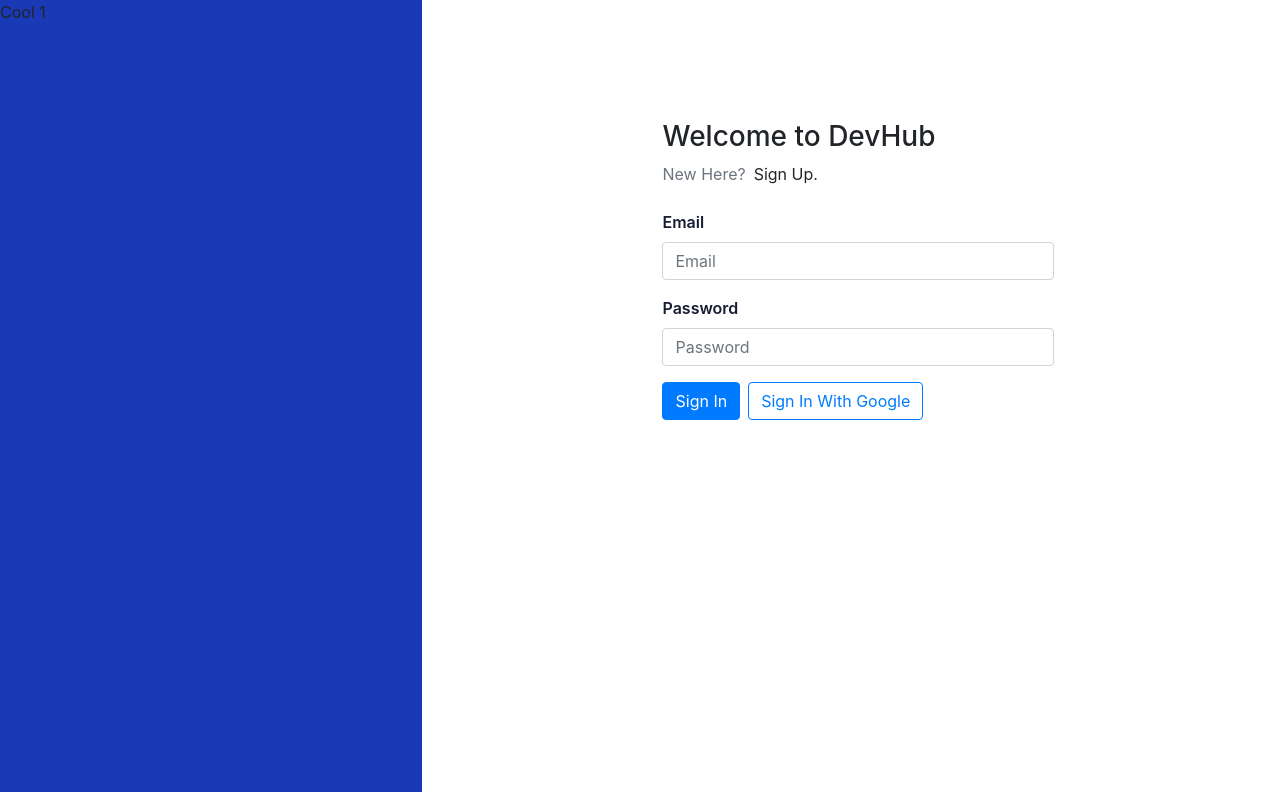
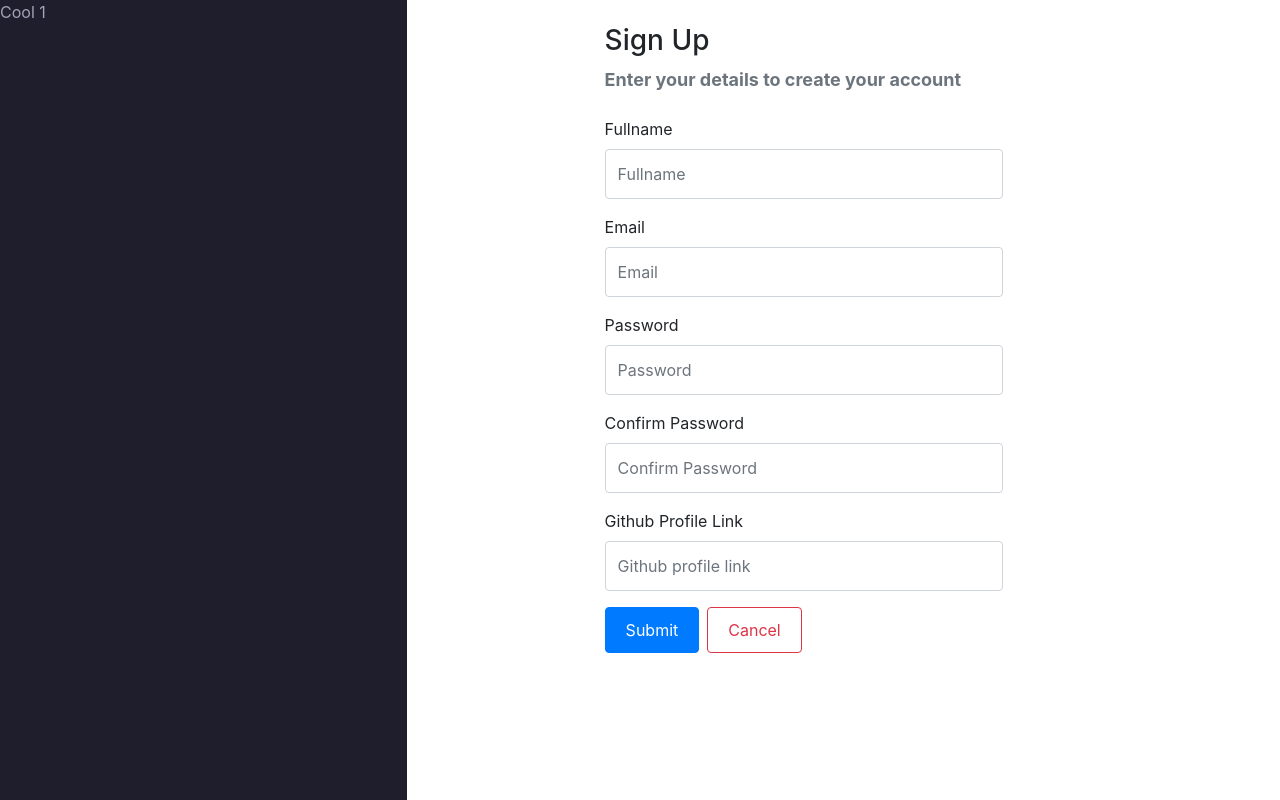
Before and after one commit to greatertomi/devhub-frontend, a React (Create React App) app: page /register in a window 1280 px wide. Built offline with nearby package versions, Linux system fonts and the light colour scheme.

Commit message:
Worked on login and register

```diff
--- a/package.json
+++ b/package.json
@@ -3,6 +3,9 @@
   "version": "0.1.0",
   "private": true,
   "dependencies": {
+    "@fortawesome/fontawesome-svg-core": "^1.2.32",
+    "@fortawesome/free-solid-svg-icons": "^5.15.1",
+    "@fortawesome/react-fontawesome": "^0.1.12",
     "@testing-library/jest-dom": "^5.11.4",
     "@testing-library/react": "^11.1.0",
     "@testing-library/user-event": "^12.1.10",
@@ -10,6 +13,7 @@
     "node-sass": "^4.14.1",
     "react": "^17.0.1",
     "react-dom": "^17.0.1",
+    "react-router-dom": "^5.2.0",
     "react-scripts": "4.0.0",
     "web-vitals": "^0.2.4"
   },
--- a/src/App.css
+++ b/src/App.css
@@ -2,4 +2,6 @@
 
 body {
   font-family: 'Poppins', sans-serif;
+  overflow-y: auto;
+  overflow-x: hidden;
 }
--- a/src/App.js
+++ b/src/App.js
@@ -1,11 +1,19 @@
 import React from "react";
 import './App.css';
 import Home from './components/designs/Home';
+import { BrowserRouter, Route} from 'react-router-dom';
+import Login from './components/auth/Login';
+import Register from './components/auth/Register';
+
 
 const App = () => {
   return (
     <div className="App">
-      <Home/>
+      <BrowserRouter>
+        <Route path='/' exact component={Login}/>
+        <Route path='/login' exact component={Login}/>
+        <Route path='/register' exact component={Register}/>
+      </BrowserRouter>
     </div>
   );
 };
--- a/src/components/auth/Login.js
+++ b/src/components/auth/Login.js
@@ -1,13 +1,22 @@
 import React from 'react';
+/*import {FontAwesomeIcon} from '@fortawesome/react-fontawesome';
+import {faGuitar} from '@fortawesome/free-solid-svg-icons';*/
 import './auth.scss'
+import {Link} from 'react-router-dom';
+import Home from '../designs/Home';
 
 const Login = () => {
   return (
+    <div className="row">
+      <div className="col-md-4">
+        <Home/>
+      </div>
+      <div className="col-md-7 rightDiv">
         <div className="col-md-6 col-sm-12 loginDiv">
           <h3>Welcome to DevHub</h3>
-      <div>
+          <div className="loginSubDiv">
             <span className="text-secondary mr-2">New Here?</span>
-        <span>Sign Up.</span>
+            <Link to="/register" className="link">Sign Up.</Link>
           </div>
           <form className="mt-4">
             <div className="form-group">
@@ -15,14 +24,22 @@
               <input type="text" className="form-control" placeholder="Email"/>
             </div>
             <div className="form-group">
+              <div className="passwordLabelDiv">
                 <label>Password</label>
+                <span className="link font-weight-bold">Forgot Password?</span>
+              </div>
               <input type="password" className="form-control" placeholder="Password"/>
             </div>
             <div className="form-inline">
               <button className="btn btn-primary mr-2">Sign In</button>
-          <button className="btn btn-outline-primary">Sign In With Google</button>
+              <button className="btn btn-outline-primary">
+                {/*<FontAwesomeIcon icon={faGuitar} />*/}
+                Sign In With Google
+              </button>
             </div>
           </form>
+        </div>
+      </div>
     </div>
   );
 };
--- a/src/components/auth/Register.js
+++ b/src/components/auth/Register.js
@@ -0,0 +1,51 @@
+import React from 'react';
+import Home from '../designs/Home';
+import {Link} from 'react-router-dom';
+
+const Register = () => {
+  return (
+    <div className="row">
+      <div className="col-md-4">
+        <Home/>
+      </div>
+      <div className="col-md-7 rightDiv">
+        <div className="col-md-7 col-sm-12 mt-4">
+          <h3>Sign Up</h3>
+          <div className="loginSubDiv text-secondary">
+            Enter your details to create your account
+          </div>
+          <form className="mt-4">
+            <div className="form-group">
+              <label>Fullname</label>
+              <input type="text" className="form-control" placeholder="Fullname"/>
+            </div>
+            <div className="form-group">
+              <label>Email</label>
+              <input type="email" className="form-control" placeholder="Email"/>
+            </div>
+            <div className="form-group">
+              <label>Password</label>
+              <input type="password" className="form-control" placeholder="Password"/>
+            </div>
+            <div className="form-group">
+              <label>Confirm Password</label>
+              <input type="password" className="form-control" placeholder="Confirm Password"/>
+            </div>
+            <div className="form-group">
+              <label>Github Profile Link</label>
+              <input type="text" className="form-control" placeholder="Github profile link"/>
+            </div>
+            <div className="form-inline">
+              <button className="btn btn-primary mr-2">Submit</button>
+              <Link className="btn btn-outline-danger" to="/login">
+                Cancel
+              </Link>
+            </div>
+          </form>
+        </div>
+      </div>
+    </div>
+  );
+};
+
+export default Register;
--- a/src/components/auth/auth.scss
+++ b/src/components/auth/auth.scss
@@ -1,3 +1,39 @@
 .form-control {
-  height: 50px;
+  height: 50px !important;
 }
+
+.form label {
+  font-weight: 600;
+}
+
+.loginDiv {
+  margin-top: 120px;
+}
+
+.btn {
+  padding: 10px 20px !important;
+}
+
+.link {
+  color: #3d58c3;
+  cursor: pointer;
+
+  &:hover {
+    color: #0a2bb7;
+  }
+}
+
+.loginSubDiv {
+  font-weight: 700;
+  font-size: 18px;
+}
+
+.passwordLabelDiv {
+  display: flex;
+  justify-content: space-between;
+}
+
+.rightDiv {
+  display: flex;
+  justify-content: center;
+}
--- a/src/components/designs/Home.js
+++ b/src/components/designs/Home.js
@@ -1,16 +1,10 @@
 import React from 'react';
 import './designs.scss'
-import Login from '../auth/Login';
 
 const Home = () => {
   return (
-    <div className="row">
-      <div className="col-md-4 homeLeftDiv">
-        Cool 1
-      </div>
-      <div className="col-md-8 homeRightDiv">
-        <Login />
-      </div>
+    <div className="homeLeftDiv">
+      Cool 1
     </div>
   );
 };
--- a/src/components/designs/designs.scss
+++ b/src/components/designs/designs.scss
@@ -1,17 +1,7 @@
 .homeLeftDiv {
-  height: 99vh;
-  background: #1939B7;
-}
-
-.homeRightDiv {
-  padding: 120px 0;
-  display: flex;
-  justify-content: center;
-
-  label {
-    color: #181c32;
-    font-weight: 600;
-  }
+  height: 100vh;
+  background: #1E1E2D;
+  color: #a2a3b7;
 }
 
 .form-control {
```
Also changed, not shown: src/images/google.png (added), 1 other file (tests, documents, lock files or other folders). Lines whose indentation alone changed are shown as unchanged.
